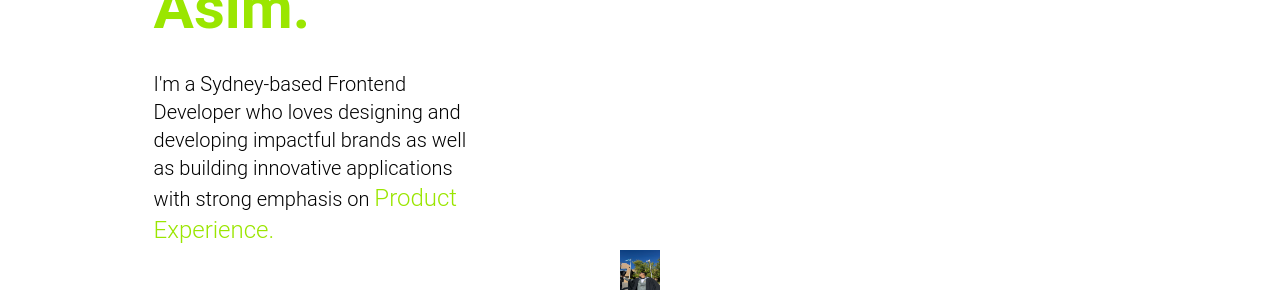
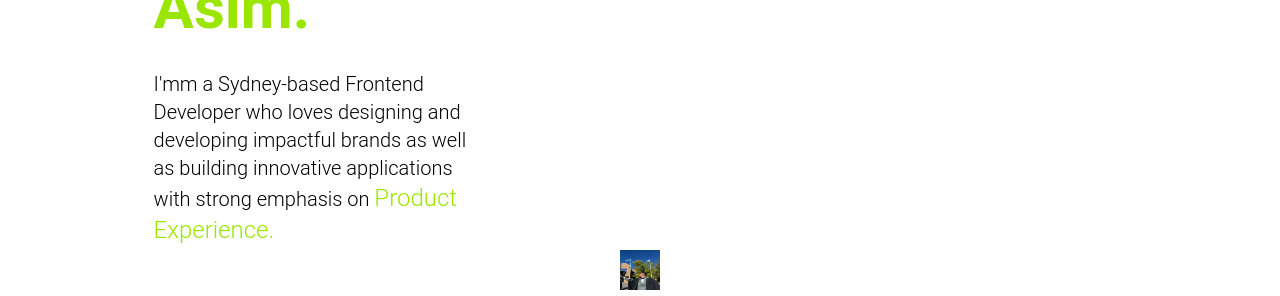
Before and after one commit to raiasim93/my-portfolio, a Next.js app: page / in a window 1280 px wide. Shown: the part 1718-2014 px from the top of the page. Built offline with nearby package versions, Linux system fonts and the light colour scheme.

Commit message:
Fix apostrophe

```diff
--- a/src/app/about/AboutSection.tsx
+++ b/src/app/about/AboutSection.tsx
@@ -6,9 +6,9 @@ const AboutSection = () => {
   return (
     <section className='py-12 px-[12vw] 2xl:px-[16vw] w-full flex flex-col md:flex-row min-h-[100vh] justify-center gap-y-16 md:gap-y-0'>
       <div className='w-full md:w-1/3  flex flex-col gap-y-4 md:gap-y-8 justify-center md:justify-start'>
-        <div className='text-4xl md:text-6xl font-semibold text-center md:text-start'>   Hey! I'm <span className='text-lime-400'> Asim. </span>  </div>
+        <div className='text-4xl md:text-6xl font-semibold text-center md:text-start'>   Hey! I&apos;m <span className='text-lime-400'> Asim. </span>  </div>
         <div className='text-lg md:text-xl font-light'>
-          I'm a Sydney-based Frontend Developer who loves designing and developing impactful brands as well as
+          I&apos;mm a Sydney-based Frontend Developer who loves designing and developing impactful brands as well as
           building innovative applications with strong emphasis on <span className='text-lime-400 text-2xl'> Product Experience.</span>  </div>
 
       </div>
--- a/src/components/modules/landing/HeroSection.tsx
+++ b/src/components/modules/landing/HeroSection.tsx
@@ -9,7 +9,7 @@ const HeroSection = () => {
             {/* Text section */}
             <div className='w-full mb-12 md:mb-0 md:w-1/2 flex flex-col md:flex-col gap-y-6  md:gap-y-8 text-center md:text-left '>
                 <div className='text-lg flex items-center justify-center md:justify-start md:text-2xl mb-4 md:mb-0 tracking-widest sm:mb-0  w-full'>
-                    {/* Heyy! I'm Asim. <FaHandPeace className='text-2xl'  */}
+
                     Welcome to my Portflio <FaHandPeace />
                 </div>
                 <div className='w-full md:w-3/4 text-4xl md:text-5xl ' >
```
